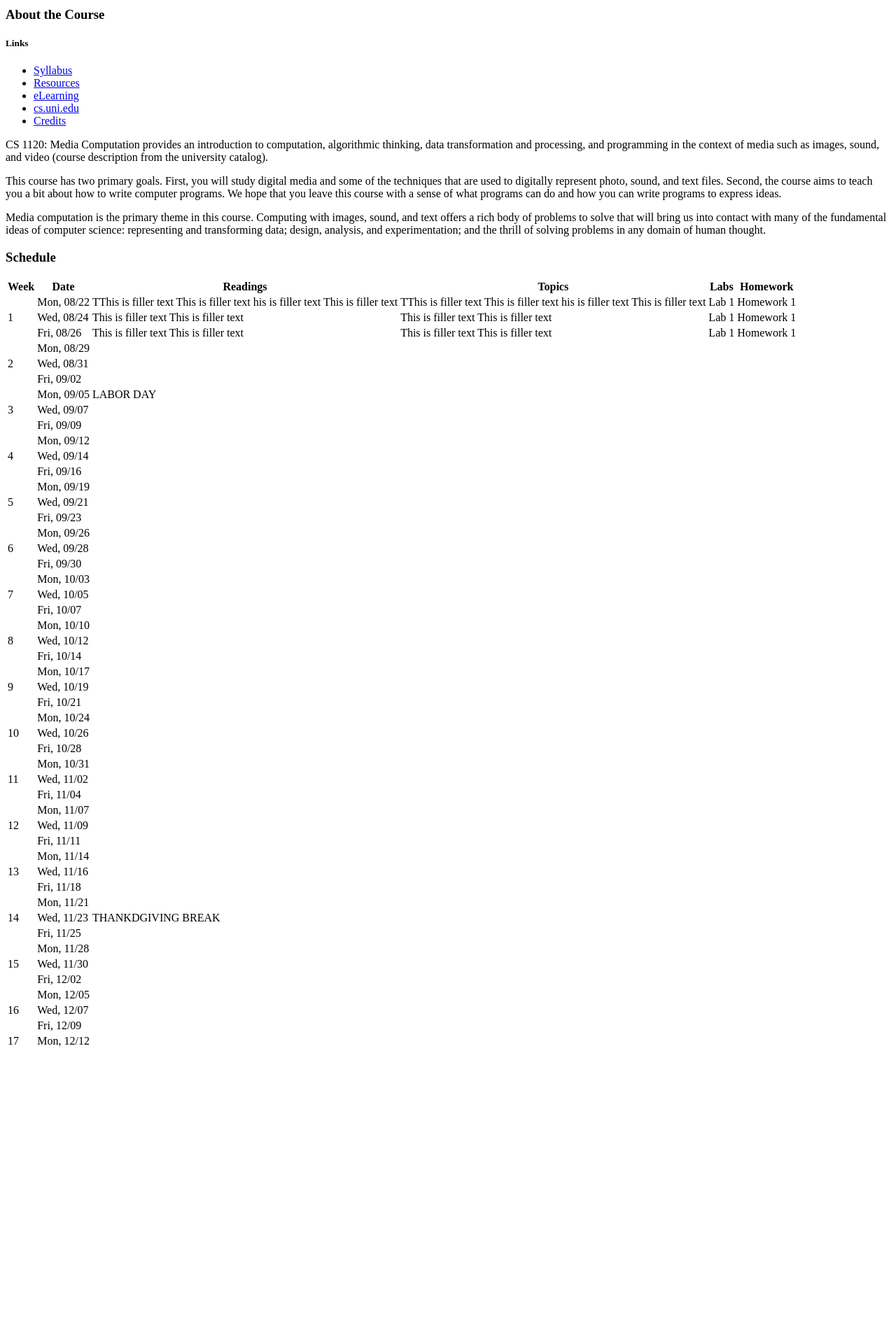
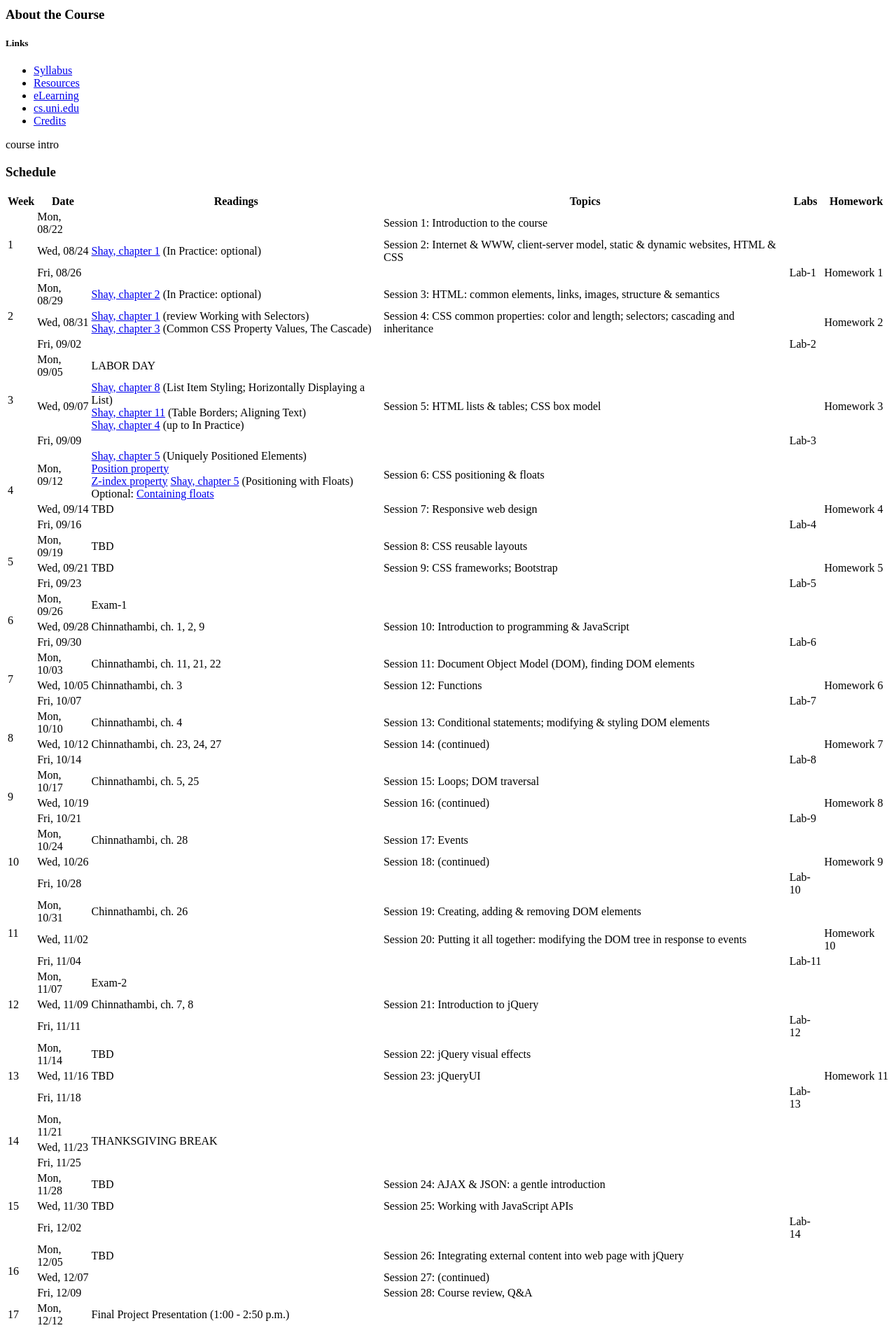
Before and after one commit to ic4f/sergey.cs.uni.edu, a PHP site: page /cs1100/fall2016/myindex.php in a window 1280 px wide. Shown: the part 281-2189 px from the top of the page at 70% size. Before the commit the page ends 1777 px from the top, so only its background shows below. Run offline with PHP 8.4, Linux system fonts and the light colour scheme.

Commit message:
almost done cs1100

```diff
--- a/www/courses/comm2555/fall2016/myindex.php
+++ b/www/courses/comm2555/fall2016/myindex.php
@@ -237,6 +237,6 @@
 			<td>
 		<tr class="week">
 			<td>17</td>
-			<td>Tue, 12/13
-			<td colspan="4">Final Project Presentation
+			<td>Thu 12/15
+			<td colspan="4">Final Project Presentation (section 2: 10:00 - 11:50 a.m. / section 3: 3:00 - 4:50 p.m.)
 </table>
--- a/www/courses/cs1100/fall2016/myindex.php
+++ b/www/courses/cs1100/fall2016/myindex.php
@@ -14,11 +14,7 @@
     </ul>
 </aside>
 
-<p>CS 1120: Media Computation provides an introduction to computation, algorithmic thinking, data transformation and processing, and programming in the context of media such as images, sound, and video (course description from the university catalog).
-
-<p>This course has two primary goals. First, you will study digital media and some of the techniques that are used to digitally represent photo, sound, and text files. Second, the course aims to teach you a bit about how to write computer programs. We hope that you leave this course with a sense of what programs can do and how you can write programs to express ideas.
-<p>Media computation is the primary theme in this course. Computing with images, sound, and text offers a rich body of problems to solve that will bring us into contact with many of the fundamental ideas of computer science: representing and transforming data; design, analysis, and experimentation; and the thrill of solving problems in any domain of human thought.
-
+<p>course intro
 
 
 <br clear="all">
@@ -37,40 +33,41 @@
 		<tr class="week">
 			<td rowspan="3">1</td>
 			<td>Mon, 08/22
-			<td>TThis is filler text This is filler text his is filler text This is filler text
-			<td>TThis is filler text This is filler text his is filler text This is filler text
-			<td>Lab 1
-			<td>Homework 1
+            <td>
+            <td>Session 1: Introduction to the course
+			<td>
+			<td>
 		<tr>
 			<td>Wed, 08/24
-			<td>This is filler text This is filler text
-			<td>This is filler text This is filler text
-			<td>Lab 1
-			<td>Homework 1
+			<td><a href="http://learn.shayhowe.com/html-css/building-your-first-web-page/">Shay, chapter 1</a> (In Practice: optional)
+			<td>Session 2: Internet &amp; WWW, client-server model, static &amp; dynamic websites, HTML &amp; CSS
+			<td>
+			<td>
 		<tr>
 			<td>Fri, 08/26
-			<td>This is filler text This is filler text
-			<td>This is filler text This is filler text
-			<td>Lab 1
+			<td>
+			<td>
+			<td>Lab-1
 			<td>Homework 1
 		<tr class="week">
 			<td rowspan="3">2</td>
 			<td>Mon, 08/29
-			<td>
-			<td>
+			<td><a href="http://learn.shayhowe.com/html-css/getting-to-know-html/">Shay, chapter 2</a> (In Practice: optional)
+			<td>Session 3: HTML: common elements, links, images, structure &amp; semantics
 			<td>
 			<td>
 		<tr>
 			<td>Wed, 08/31
+            <td><a href="http://learn.shayhowe.com/html-css/building-your-first-web-page/">Shay, chapter 1</a> (review Working with Selectors)
+                <br><a href="http://learn.shayhowe.com/html-css/getting-to-know-css/">Shay, chapter 3</a> (Common CSS Property Values, The Cascade)
+			<td>Session 4: CSS common properties: color and length; selectors; cascading and inheritance
 			<td>
-			<td>
-			<td>
-			<td>
+			<td>Homework 2
 		<tr>
 			<td>Fri, 09/02
 			<td>
 			<td>
-			<td>
+			<td>Lab-2
 			<td>
 		<tr class="break week">
 			<td rowspan="3" style="background: #fff;">3</td>
@@ -81,210 +78,210 @@
 			<td>
 		<tr>
 			<td>Wed, 09/07
+            <td><a href="http://learn.shayhowe.com/html-css/creating-lists/">Shay, chapter 8</a> (List Item Styling; Horizontally Displaying a List)
+                <br><a href="http://learn.shayhowe.com/html-css/organizing-data-with-tables/">Shay, chapter 11</a> (Table Borders; Aligning Text)
+                <br><a href="http://learn.shayhowe.com/html-css/opening-the-box-model/">Shay, chapter 4</a> (up to In Practice)
+			<td>Session 5: HTML lists &amp; tables; CSS box model
 			<td>
-			<td>
-			<td>
-			<td>
+			<td>Homework 3
 		<tr>
 			<td>Fri, 09/09
 			<td>
 			<td>
-			<td>
+			<td>Lab-3
 			<td>
 		<tr class="week">
 			<td rowspan="3">4</td>
 			<td>Mon, 09/12
-			<td>
-			<td>
+            <td><a href="http://learn.shayhowe.com/html-css/positioning-content/">Shay, chapter 5</a> (Uniquely Positioned Elements)
+                <br><a href="http://learn.shayhowe.com/advanced-html-css/detailed-css-positioning/#position-property">Position property</a>
+                <br><a href="http://learn.shayhowe.com/advanced-html-css/detailed-css-positioning/#z-index-property">Z-index property</a>
+                    <a href="http://learn.shayhowe.com/html-css/positioning-content/">Shay, chapter 5</a> (Positioning with Floats)
+                <br>Optional: <a href="http://learn.shayhowe.com/advanced-html-css/detailed-css-positioning/#containing-floats">Containing floats</a>
+			<td>Session 6: CSS positioning &amp; floats
 			<td>
 			<td>
 		<tr>
 			<td>Wed, 09/14
+			<td>TBD
+			<td>Session 7: Responsive web design
 			<td>
-			<td>
-			<td>
-			<td>
+			<td>Homework 4
 		<tr>
 			<td>Fri, 09/16
 			<td>
 			<td>
-			<td>
+			<td>Lab-4
 			<td>
 		<tr class="week">
 			<td rowspan="3">5</td>
 			<td>Mon, 09/19
-			<td>
-			<td>
+			<td>TBD
+			<td>Session 8: CSS reusable layouts
 			<td>
 			<td>
 		<tr>
 			<td>Wed, 09/21
+			<td>TBD
+			<td>Session 9: CSS frameworks; Bootstrap
 			<td>
-			<td>
-			<td>
-			<td>
+			<td>Homework 5
 		<tr>
 			<td>Fri, 09/23
 			<td>
 			<td>
-			<td>
+			<td>Lab-5
 			<td>
 		<tr class="week">
 			<td rowspan="3">6</td>
 			<td>Mon, 09/26
-			<td>
-			<td>
-			<td>
-			<td>
+			<td colspan="4">Exam-1
 		<tr>
 			<td>Wed, 09/28
-			<td>
-			<td>
+			<td>Chinnathambi, ch. 1, 2, 9
+			<td>Session 10: Introduction to programming &amp; JavaScript
 			<td>
 			<td>
 		<tr>
 			<td>Fri, 09/30
 			<td>
 			<td>
-			<td>
+			<td>Lab-6
 			<td>
 		<tr class="week">
 			<td rowspan="3">7</td>
 			<td>Mon, 10/03
-			<td>
-			<td>
+			<td>Chinnathambi, ch. 11, 21, 22
+			<td>Session 11: Document Object Model (DOM), finding DOM elements
 			<td>
 			<td>
 		<tr>
 			<td>Wed, 10/05
+			<td>Chinnathambi, ch. 3
+			<td>Session 12: Functions
 			<td>
-			<td>
-			<td>
-			<td>
+			<td>Homework 6
 		<tr>
 			<td>Fri, 10/07
 			<td>
 			<td>
-			<td>
+			<td>Lab-7
 			<td>
 		<tr class="week">
 			<td rowspan="3">8</td>
 			<td>Mon, 10/10
-			<td>
-			<td>
+			<td>Chinnathambi, ch. 4
+			<td>Session 13: Conditional statements; modifying &amp; styling DOM elements
 			<td>
 			<td>
 		<tr>
 			<td>Wed, 10/12
+			<td>Chinnathambi, ch. 23, 24, 27
+			<td>Session 14: (continued)
 			<td>
-			<td>
-			<td>
-			<td>
+			<td>Homework 7
 		<tr>
 			<td>Fri, 10/14
 			<td>
 			<td>
-			<td>
+			<td>Lab-8
 			<td>
 		<tr class="week">
 			<td rowspan="3">9</td>
 			<td>Mon, 10/17
-			<td>
-			<td>
+			<td>Chinnathambi, ch. 5, 25
+			<td>Session 15: Loops; DOM traversal
 			<td>
 			<td>
 		<tr>
 			<td>Wed, 10/19
 			<td>
+			<td>Session 16: (continued)
 			<td>
-			<td>
-			<td>
+			<td>Homework 8
 		<tr>
 			<td>Fri, 10/21
 			<td>
 			<td>
-			<td>
+			<td>Lab-9
 			<td>
 		<tr class="week">
 			<td rowspan="3">10</td>
 			<td>Mon, 10/24
-			<td>
-			<td>
+			<td>Chinnathambi, ch. 28
+			<td>Session 17: Events
 			<td>
 			<td>
 		<tr>
 			<td>Wed, 10/26
 			<td>
+			<td>Session 18: (continued)
 			<td>
-			<td>
-			<td>
+			<td>Homework 9
 		<tr>
 			<td>Fri, 10/28
 			<td>
 			<td>
-			<td>
+			<td>Lab-10
 			<td>
 		<tr class="week">
 			<td rowspan="3">11</td>
 			<td>Mon, 10/31
-			<td>
-			<td>
+			<td>Chinnathambi, ch. 26
+			<td>Session 19: Creating, adding &amp; removing DOM elements
 			<td>
 			<td>
 		<tr>
 			<td>Wed, 11/02
 			<td>
+			<td>Session 20: Putting it all together: modifying the DOM tree in response to events
 			<td>
-			<td>
-			<td>
+			<td>Homework 10
 		<tr>
 			<td>Fri, 11/04
 			<td>
 			<td>
-			<td>
+			<td>Lab-11
 			<td>
 		<tr class="week">
 			<td rowspan="3">12</td>
 			<td>Mon, 11/07
-			<td>
-			<td>
-			<td>
-			<td>
+			<td colspan="4">Exam-2
 		<tr>
 			<td>Wed, 11/09
-			<td>
-			<td>
+			<td>Chinnathambi, ch. 7, 8
+			<td>Session 21: Introduction to jQuery
 			<td>
 			<td>
 		<tr>
 			<td>Fri, 11/11
 			<td>
 			<td>
-			<td>
+			<td>Lab-12
 			<td>
 		<tr class="week">
 			<td rowspan="3">13</td>
 			<td>Mon, 11/14
-			<td>
-			<td>
+			<td>TBD
+			<td>Session 22: jQuery visual effects
 			<td>
 			<td>
 		<tr>
 			<td>Wed, 11/16
+			<td>TBD
+			<td>Session 23: jQueryUI
 			<td>
-			<td>
-			<td>
-			<td>
+			<td>Homework 11
 		<tr>
 			<td>Fri, 11/18
 			<td>
 			<td>
-			<td>
+			<td>Lab-13
 			<td>
 		<tr class="break week">
 			<td rowspan="3">14</td>
 			<td>Mon, 11/21
-			<td colspan="4" rowspan="3">THANKDGIVING BREAK
+			<td colspan="4" rowspan="3">THANKSGIVING BREAK
 		<tr class="break">
 			<td>Wed, 11/23
 		<tr class="break">
@@ -292,46 +289,43 @@
 		<tr class="week">
 			<td rowspan="3">15</td>
 			<td>Mon, 11/28
-			<td>
-			<td>
+			<td>TBD
+			<td>Session 24: AJAX &amp; JSON: a gentle introduction
 			<td>
 			<td>
 		<tr>
 			<td>Wed, 11/30
-			<td>
-			<td>
+			<td>TBD
+			<td>Session 25: Working with JavaScript APIs
 			<td>
 			<td>
 		<tr>
 			<td>Fri, 12/02
 			<td>
 			<td>
-			<td>
+			<td>Lab-14
 			<td>
 		<tr class="week">
 			<td rowspan="3">16</td>
 			<td>Mon, 12/05
-			<td>
-			<td>
+			<td>TBD
+			<td>Session 26: Integrating external content into web page with jQuery
 			<td>
 			<td>
 		<tr>
 			<td>Wed, 12/07
 			<td>
-			<td>
+			<td>Session 27: (continued)
 			<td>
 			<td>
 		<tr>
 			<td>Fri, 12/09
 			<td>
-			<td>
+			<td>Session 28: Course review, Q&amp;A
 			<td>
 			<td>
 		<tr class="week">
 			<td>17</td>
 			<td>Mon, 12/12
-			<td>
-			<td>
-			<td>
-			<td>
+			<td colspan="4">Final Project Presentation (1:00 - 2:50 p.m.)
 </table>
--- a/www/styles/main.css
+++ b/www/styles/main.css
@@ -245,7 +245,7 @@ table.schedule tr[class~=week] td:nth-of-type(1)  {
 table.schedule tr.week td:nth-of-type(2),
 table.schedule tr:not(.week) td:nth-of-type(1)  {
     white-space: nowrap;
-    dtext-align: center;
+    text-align: right;
 }
 
 /* 5th column: homework */
```
